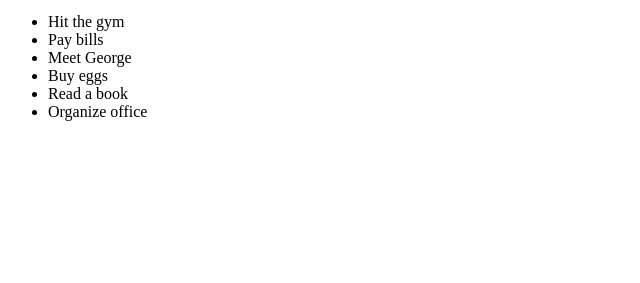
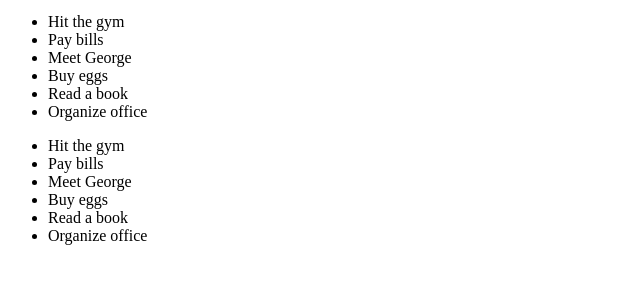
Before and after one commit to kush-joshi/Todo-List, a plain HTML site: page index.html in a window 1280 px wide. Shown: the part 79-362 px from the top of the page, without its empty margins (0-640 px from the left). Drawn offline with Linux system fonts and the light colour scheme.

Commit message:
Update index.html

```diff
--- a/index.html
+++ b/index.html
@@ -12,3 +12,12 @@
   <li>Read a book</li>
   <li>Organize office</li>
 </ul>
+
+<ul id="myUL">
+  <li>Hit the gym</li>
+  <li class="checked">Pay bills</li>
+  <li>Meet George</li>
+  <li>Buy eggs</li>
+  <li>Read a book</li>
+  <li>Organize office</li>
+</ul>
```
